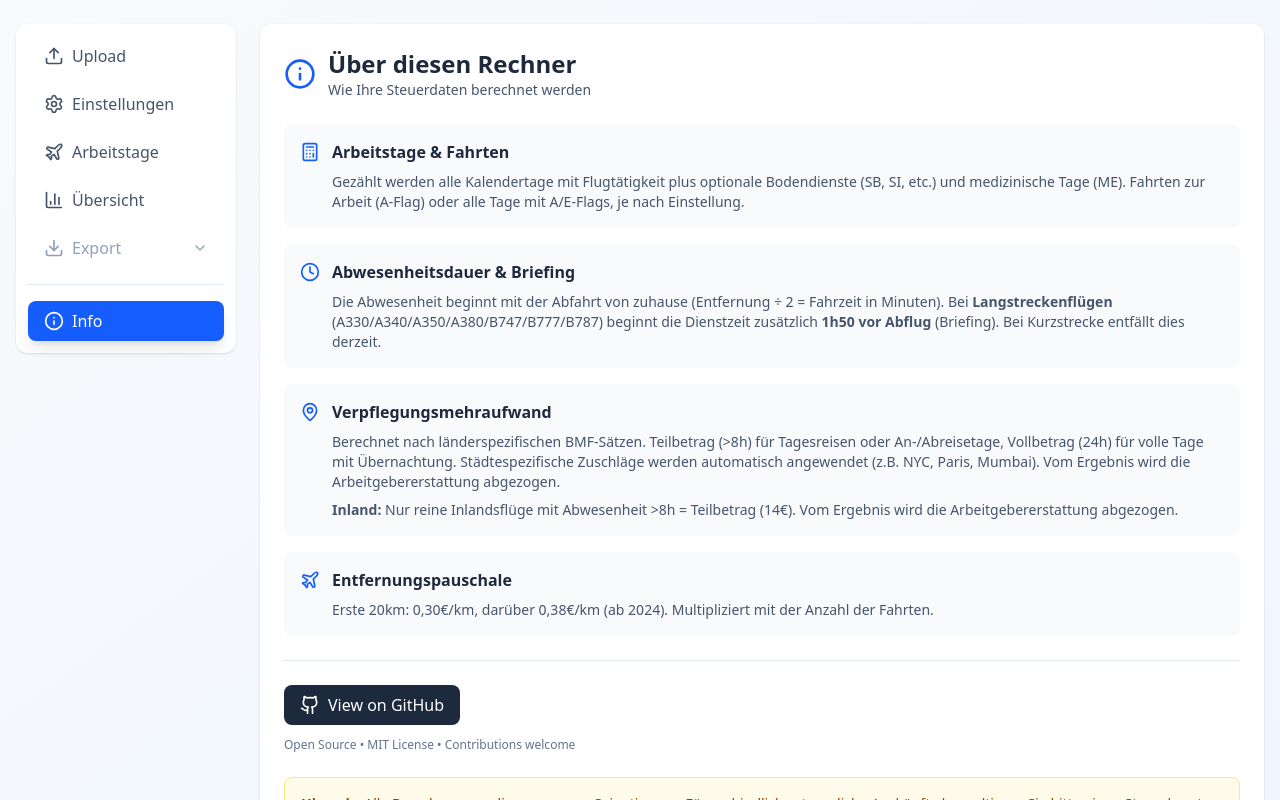
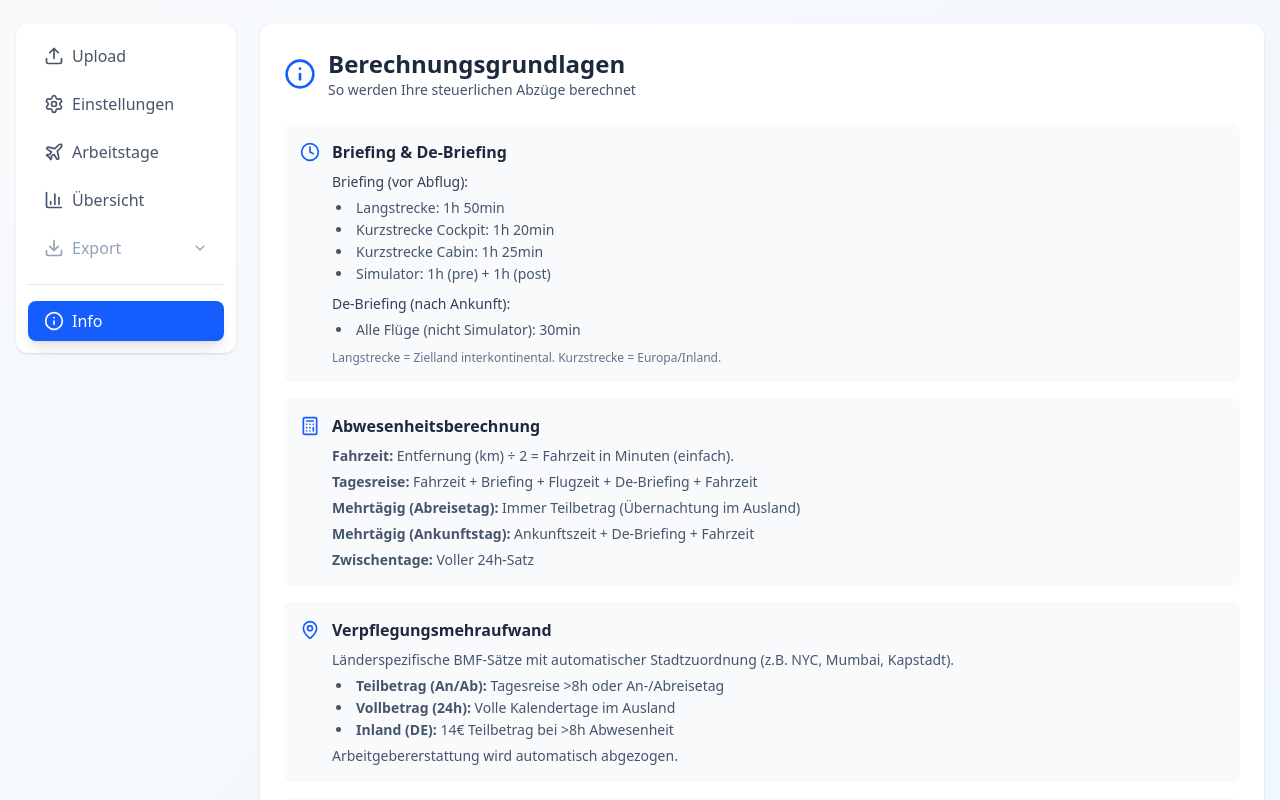
Before and after one commit to 0xdavidjansen/openflight, a React (Vite) app: page / in a window 1280 px wide. Both pictures are taken after a click on the button "Info". Shown: the top 800 px of the page. Built offline with nearby package versions, Linux system fonts and the light colour scheme.

Commit message:
update: rewrite Info tab with accurate briefing, absence, and allowance rules

```diff
--- a/src/components/AboutTab.tsx
+++ b/src/components/AboutTab.tsx
@@ -1,4 +1,4 @@
-import { Info, Github, Calculator, Clock, Plane, MapPin } from 'lucide-react';
+import { Info, Github, Calculator, Clock, Plane, MapPin, Briefcase } from 'lucide-react';
 
 export function AboutTab() {
   return (
@@ -7,47 +7,63 @@ export function AboutTab() {
         <Info className="w-8 h-8 text-blue-600" />
         <div>
           <h1 className="text-2xl font-bold text-slate-800 dark:text-slate-100">
-            Über diesen Rechner
+            Berechnungsgrundlagen
           </h1>
           <p className="text-sm text-slate-600 dark:text-slate-400">
-            Wie Ihre Steuerdaten berechnet werden
+            So werden Ihre steuerlichen Abzüge berechnet
           </p>
         </div>
       </div>
 
-      {/* Calculation Explanation */}
       <div className="space-y-4">
+        {/* Briefing & De-Briefing */}
+        <section className="bg-slate-50 dark:bg-slate-700/50 rounded-lg p-4">
+          <div className="flex items-start gap-3">
+            <Clock className="w-5 h-5 text-blue-600 mt-0.5 flex-shrink-0" />
+            <div>
+              <h3 className="font-semibold text-slate-800 dark:text-slate-100 mb-2">
+                Briefing & De-Briefing
+              </h3>
+              <div className="text-sm text-slate-600 dark:text-slate-300 space-y-1.5">
+                <p className="font-medium text-slate-700 dark:text-slate-200">Briefing (vor Abflug):</p>
+                <ul className="list-disc list-inside ml-1 space-y-0.5">
+                  <li>Langstrecke: 1h 50min</li>
+                  <li>Kurzstrecke Cockpit: 1h 20min</li>
+                  <li>Kurzstrecke Cabin: 1h 25min</li>
+                  <li>Simulator: 1h (pre) + 1h (post)</li>
+                </ul>
+                <p className="font-medium text-slate-700 dark:text-slate-200 pt-1">De-Briefing (nach Ankunft):</p>
+                <ul className="list-disc list-inside ml-1 space-y-0.5">
+                  <li>Alle Flüge (nicht Simulator): 30min</li>
+                </ul>
+                <p className="text-xs text-slate-500 dark:text-slate-400 pt-1">
+                  Langstrecke = Zielland interkontinental. Kurzstrecke = Europa/Inland.
+                </p>
+              </div>
+            </div>
+          </div>
+        </section>
+
+        {/* Abwesenheit */}
         <section className="bg-slate-50 dark:bg-slate-700/50 rounded-lg p-4">
           <div className="flex items-start gap-3">
             <Calculator className="w-5 h-5 text-blue-600 mt-0.5 flex-shrink-0" />
             <div>
               <h3 className="font-semibold text-slate-800 dark:text-slate-100 mb-2">
-                Arbeitstage & Fahrten
+                Abwesenheitsberechnung
               </h3>
-              <p className="text-sm text-slate-600 dark:text-slate-300">
-                Gezählt werden alle Kalendertage mit Flugtätigkeit plus optionale Bodendienste (SB, SI, etc.) und medizinische Tage (ME).
-                Fahrten zur Arbeit (A-Flag) oder alle Tage mit A/E-Flags, je nach Einstellung.
-              </p>
+              <div className="text-sm text-slate-600 dark:text-slate-300 space-y-1.5">
+                <p><strong>Fahrzeit:</strong> Entfernung (km) ÷ 2 = Fahrzeit in Minuten (einfach).</p>
+                <p><strong>Tagesreise:</strong> Fahrzeit + Briefing + Flugzeit + De-Briefing + Fahrzeit</p>
+                <p><strong>Mehrtägig (Abreisetag):</strong> Immer Teilbetrag (Übernachtung im Ausland)</p>
+                <p><strong>Mehrtägig (Ankunftstag):</strong> Ankunftszeit + De-Briefing + Fahrzeit</p>
+                <p><strong>Zwischentage:</strong> Voller 24h-Satz</p>
+              </div>
             </div>
           </div>
         </section>
 
-        <section className="bg-slate-50 dark:bg-slate-700/50 rounded-lg p-4">
-          <div className="flex items-start gap-3">
-            <Clock className="w-5 h-5 text-blue-600 mt-0.5 flex-shrink-0" />
-            <div>
-              <h3 className="font-semibold text-slate-800 dark:text-slate-100 mb-2">
-                Abwesenheitsdauer & Briefing
-              </h3>
-              <p className="text-sm text-slate-600 dark:text-slate-300">
-                Die Abwesenheit beginnt mit der Abfahrt von zuhause (Entfernung ÷ 2 = Fahrzeit in Minuten).
-                Bei <strong>Langstreckenflügen</strong> (A330/A340/A350/A380/B747/B777/B787) beginnt die Dienstzeit
-                zusätzlich <strong>1h50 vor Abflug</strong> (Briefing). Bei Kurzstrecke entfällt dies derzeit.
-              </p>
-            </div>
-          </div>
-        </section>
-
+        {/* Verpflegungsmehraufwand */}
         <section className="bg-slate-50 dark:bg-slate-700/50 rounded-lg p-4">
           <div className="flex items-start gap-3">
             <MapPin className="w-5 h-5 text-blue-600 mt-0.5 flex-shrink-0" />
@@ -55,31 +71,49 @@ export function AboutTab() {
               <h3 className="font-semibold text-slate-800 dark:text-slate-100 mb-2">
                 Verpflegungsmehraufwand
               </h3>
-              <p className="text-sm text-slate-600 dark:text-slate-300 space-y-2">
-                <span className="block">
-                  Berechnet nach länderspezifischen BMF-Sätzen. Teilbetrag (&gt;8h) für Tagesreisen oder An-/Abreisetage,
-                  Vollbetrag (24h) für volle Tage mit Übernachtung. Städtespezifische Zuschläge werden automatisch angewendet
-                  (z.B. NYC, Paris, Mumbai). Vom Ergebnis wird die Arbeitgebererstattung abgezogen.
-                </span>
-                <span className="block">
-                  <strong>Inland:</strong> Nur reine Inlandsflüge mit Abwesenheit &gt;8h = Teilbetrag (14€).
-                  Vom Ergebnis wird die Arbeitgebererstattung abgezogen.
-                </span>
-              </p>
+              <div className="text-sm text-slate-600 dark:text-slate-300 space-y-1.5">
+                <p>Länderspezifische BMF-Sätze mit automatischer Stadtzuordnung (z.B. NYC, Mumbai, Kapstadt).</p>
+                <ul className="list-disc list-inside ml-1 space-y-0.5">
+                  <li><strong>Teilbetrag (An/Ab):</strong> Tagesreise &gt;8h oder An-/Abreisetag</li>
+                  <li><strong>Vollbetrag (24h):</strong> Volle Kalendertage im Ausland</li>
+                  <li><strong>Inland (DE):</strong> 14€ Teilbetrag bei &gt;8h Abwesenheit</li>
+                </ul>
+                <p>Arbeitgebererstattung wird automatisch abgezogen.</p>
+              </div>
             </div>
           </div>
         </section>
 
+        {/* Bodendienste */}
+        <section className="bg-slate-50 dark:bg-slate-700/50 rounded-lg p-4">
+          <div className="flex items-start gap-3">
+            <Briefcase className="w-5 h-5 text-blue-600 mt-0.5 flex-shrink-0" />
+            <div>
+              <h3 className="font-semibold text-slate-800 dark:text-slate-100 mb-2">
+                Bodendienste & Simulator
+              </h3>
+              <div className="text-sm text-slate-600 dark:text-slate-300 space-y-1.5">
+                <p><strong>Verpflegung:</strong> ME, SB und EM erhalten den Inland-Teilbetrag (14€).</p>
+                <p><strong>Simulator:</strong> Inland-Teilbetrag bei &gt;8h Abwesenheit (inkl. 60min Pre- + 60min Post-Briefing).</p>
+                <p><strong>Arbeitstage:</strong> Alle Flugtage + optional Bodendienste (SB, SI, ME, etc.) je nach Einstellung.</p>
+              </div>
+            </div>
+          </div>
+        </section>
+
+        {/* Entfernungspauschale & Reinigung */}
         <section className="bg-slate-50 dark:bg-slate-700/50 rounded-lg p-4">
           <div className="flex items-start gap-3">
             <Plane className="w-5 h-5 text-blue-600 mt-0.5 flex-shrink-0" />
             <div>
               <h3 className="font-semibold text-slate-800 dark:text-slate-100 mb-2">
-                Entfernungspauschale
+                Entfernungspauschale & Reinigung
               </h3>
-              <p className="text-sm text-slate-600 dark:text-slate-300">
-                Erste 20km: 0,30€/km, darüber 0,38€/km (ab 2024). Multipliziert mit der Anzahl der Fahrten.
-              </p>
+              <div className="text-sm text-slate-600 dark:text-slate-300 space-y-1.5">
+                <p><strong>Erste 20 km:</strong> 0,30€/km &mdash; <strong>ab 21 km:</strong> 0,38€/km (2022-2025)</p>
+                <p>Multipliziert mit der Anzahl der Fahrten zur Arbeit.</p>
+                <p><strong>Reinigungskosten:</strong> Einstellbarer Tagessatz &times; Arbeitstage.</p>
+              </div>
             </div>
           </div>
         </section>
@@ -88,7 +122,7 @@ export function AboutTab() {
       {/* GitHub Link */}
       <div className="pt-6 border-t border-slate-200 dark:border-slate-600">
         <a
-          href="https://github.com/0xdavidjansen/ohmy"
+          href="https://github.com/0xdavidjansen/openflight"
           target="_blank"
           rel="noopener noreferrer"
           className="inline-flex items-center gap-2 px-4 py-2 bg-slate-800 hover:bg-slate-700 dark:bg-slate-700 dark:hover:bg-slate-600 text-white rounded-lg transition-colors"
@@ -97,7 +131,7 @@ export function AboutTab() {
           <span className="font-medium">View on GitHub</span>
         </a>
         <p className="text-xs text-slate-500 dark:text-slate-400 mt-3">
-          Open Source • MIT License • Contributions welcome
+          Open Source &bull; MIT License &bull; Contributions welcome
         </p>
       </div>
 
```
